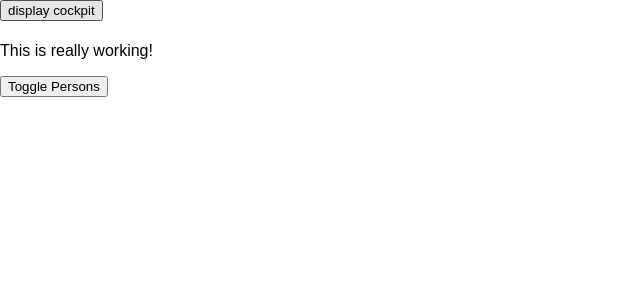
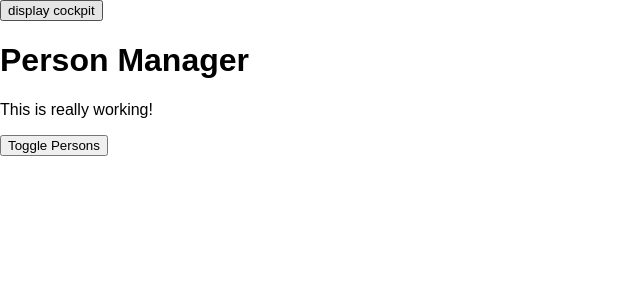
Before and after one commit to Mathieuka/react-optimization-training, a React app: page / in a window 1280 px wide. Shown: the top 300 px of the page, without its empty margins (0-640 px from the left). Built offline with nearby package versions, Linux system fonts and the light colour scheme.

Commit message:
hoc withClass

```diff
--- a/src/components/Persons/Person/Person.js
+++ b/src/components/Persons/Person/Person.js
@@ -19,4 +19,4 @@
     }
 };
 
-export default Person;
+export default withClasse(Person);
--- a/src/hoc/WithClass.js
+++ b/src/hoc/WithClass.js
@@ -2,8 +2,8 @@
 
 const withClass = (WrappedComponent, className) => {
     return props => (
-        <div className={className}>
-            <WrappedComponent />
+        <div className={className} >
+            <WrappedComponent {...props}/>
         </div>
     )
 }
```
